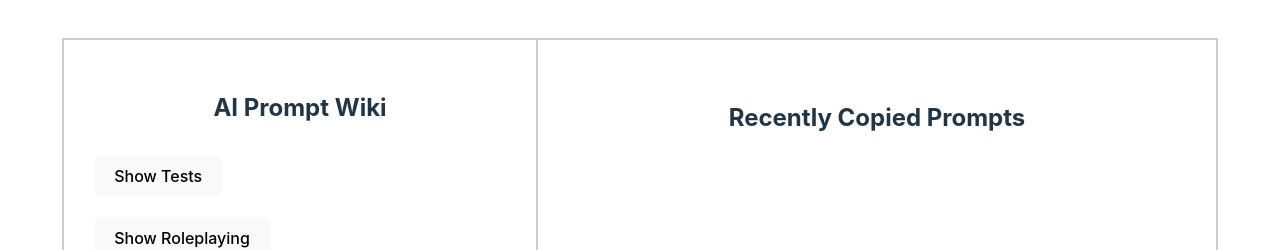
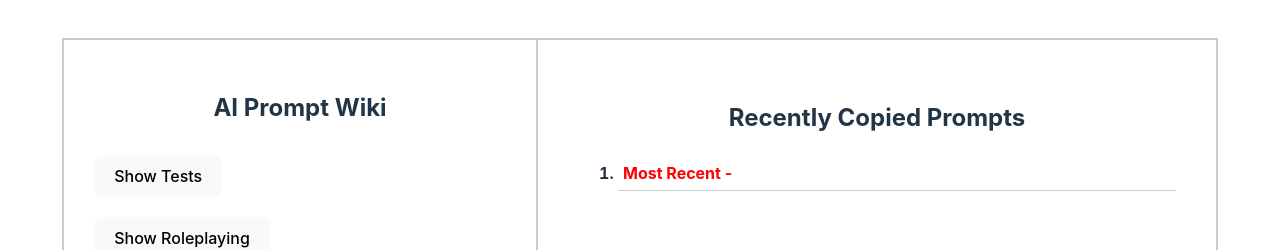
Before and after one commit to ZeendaBean24/AI-Academic-Assistant, a React (Create React App) app: page / in a window 1280 px wide. Both pictures are taken after a click on the button "Copy Prompt". Shown: the top 250 px of the page. Built offline with nearby package versions, Linux system fonts and the light colour scheme; the HTML template or start-up script is replaced by a standard one.

Commit message:
Change most recent prompts from 3 to 20, add scrolling feature, and explicitly show the most recent prompt

```diff
--- a/src/App.css
+++ b/src/App.css
@@ -72,3 +72,18 @@ input.editable-part {
 .prompt-category-text {
   margin: 5px 0;
 }
+
+.copied-prompt {
+  padding: 5px;
+  border-bottom: 1px solid #ccc;
+}
+
+.copied-prompt:first-child {
+  font-weight: bold;
+}
+
+.copied-prompt:first-child::before {
+  content: 'Most Recent - ';
+  font-weight: bold;
+  color: red;
+}
--- a/src/App.jsx
+++ b/src/App.jsx
@@ -70,7 +70,7 @@ const App = () => {
           completedPrompt = completedPrompt.replace(key, editableParts[key]);
       });
       navigator.clipboard.writeText(completedPrompt);
-      setCopiedPrompts(prev => [completedPrompt, ...prev.slice(0, 2)]);
+      setCopiedPrompts(prev => [completedPrompt, ...prev.slice(0, 19)]);
     };
 
     return (
@@ -102,9 +102,13 @@ const App = () => {
           <div className="right-side">
             <div className="top-part">
                 <h2 className='title'>Recently Copied Prompts</h2>
+                <ol>
                     {copiedPrompts.map((prompt, index) => (
-                        <div key={index} className="copied-prompt">{prompt}</div>
+                        <li key={index} className={`copied-prompt ${index === 0 ? 'most-recent' : ''}`}>
+                            {prompt}
+                        </li>
                     ))}
+                </ol>
             </div>
             <div className="bottom-part">
                 <h2 className='title'>Customize Your Prompt</h2>
```
Lines whose indentation alone changed are shown as unchanged.
